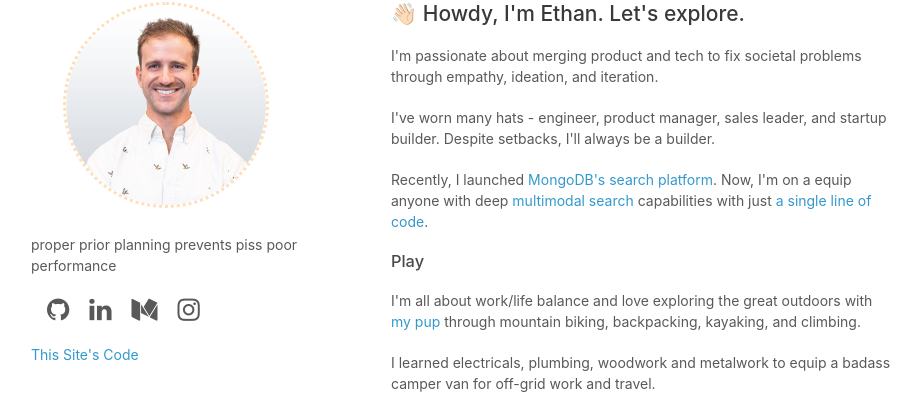
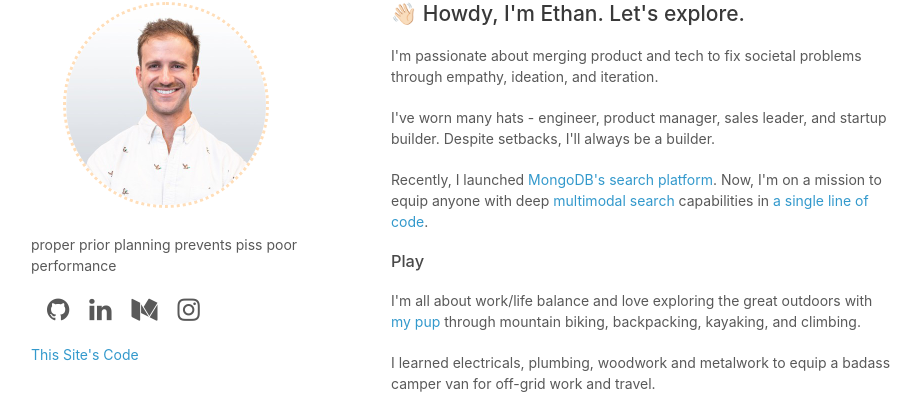
Before and after one commit to esteininger/minimal-website, a Flask app: page / in a window 1280 px wide. Shown: the part 56-452 px from the top of the page, without its empty margins (179-1100 px from the left). Run offline with Flask 3, Linux system fonts and the light colour scheme.

Commit message:
no message

```diff
--- a/templates/index.html
+++ b/templates/index.html
@@ -72,9 +72,9 @@
       </p>
 
       <p>Recently, I launched <a href="https://www.mongodb.com/developer/author/ethan-steininger/">MongoDB's search
-          platform</a>. Now, I'm on a equip anyone with deep
-        <a href="https://learn.mixpeek.com/">multimodal search</a> capabilities with just <a
-          href="https://mixpeek.com/">a single line of code</a>.
+          platform</a>. Now, I'm on a mission to equip anyone with deep
+        <a href="https://learn.mixpeek.com/">multimodal search</a> capabilities in <a href="https://mixpeek.com/">a
+          single line of code</a>.
       </p>
 
       <h3>Play</h3>
```
